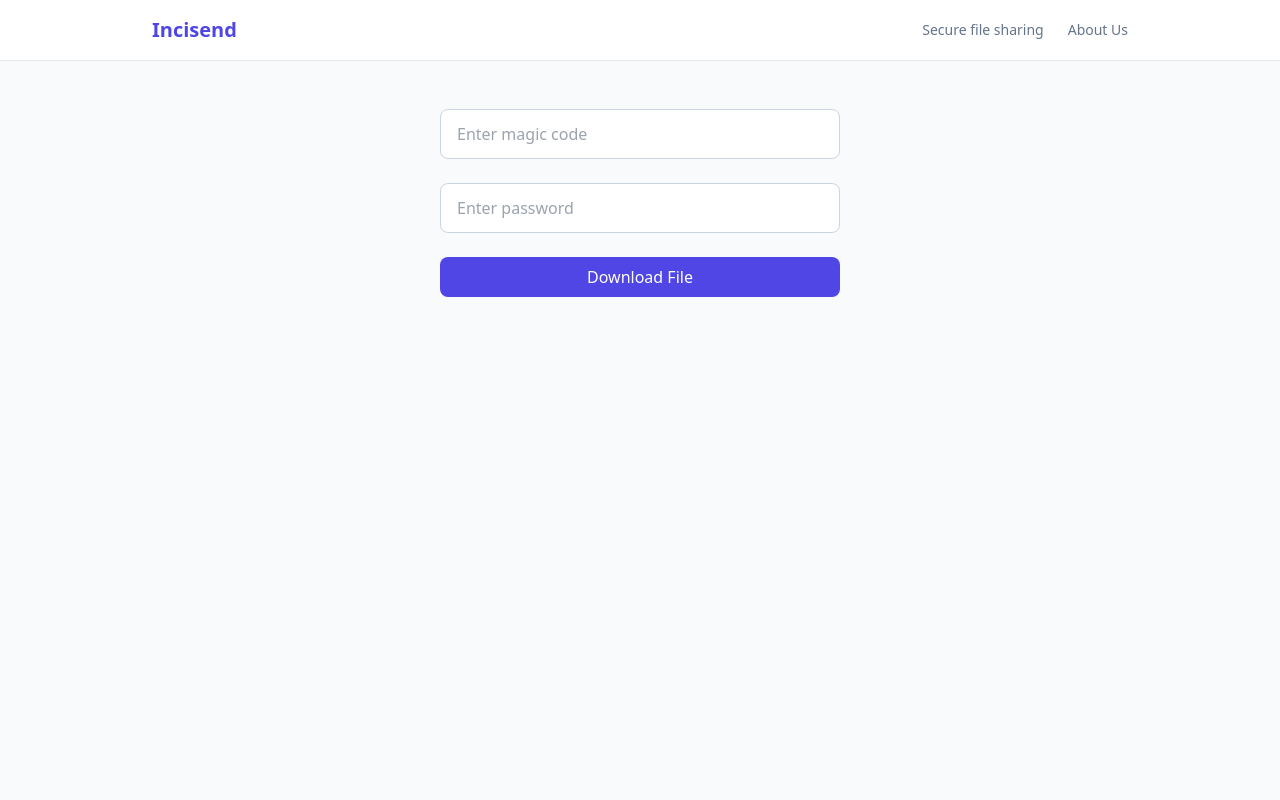
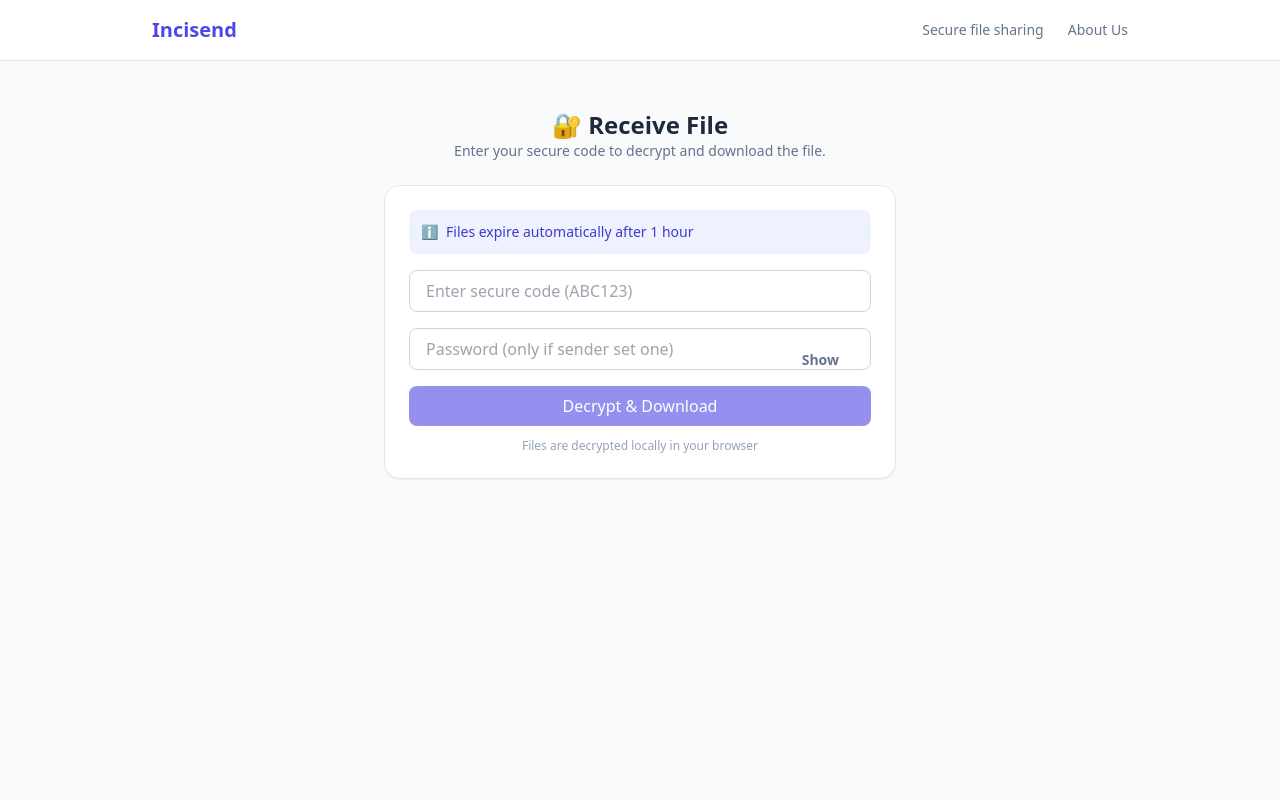
Before and after one commit to Inciverse/incisend, a Next.js app: page /receive in a window 1280 px wide. Shown: the top 800 px of the page. Built offline with nearby package versions, Linux system fonts and the light colour scheme.

Commit message:
Update ReceiveBox.tsx

```diff
--- a/components/ReceiveBox.tsx
+++ b/components/ReceiveBox.tsx
@@ -5,13 +5,18 @@ import { useState } from "react";
 export default function ReceiveBox() {
   const [inputCode, setInputCode] = useState("");
   const [password, setPassword] = useState("");
+  const [showPassword, setShowPassword] = useState(false);
   const [message, setMessage] = useState("");
+  const [loading, setLoading] = useState(false);
 
   const handleReceive = async () => {
-    if (!inputCode || !password) {
-      setMessage("Enter code and password");
+    if (!inputCode) {
+      setMessage("Enter a valid secure code");
       return;
     }
+
+    setLoading(true);
+    setMessage("");
 
     const res = await fetch("/api/download", {
       method: "POST",
@@ -22,24 +27,19 @@ export default function ReceiveBox() {
       }),
     });
 
+    setLoading(false);
+
     if (!res.ok) {
-      setMessage("Invalid code or file expired");
+      setMessage("Invalid code, wrong password, or file expired");
       return;
     }
 
     const blob = await res.blob();
     const url = window.URL.createObjectURL(blob);
 
-const disposition = res.headers.get("Content-Disposition");
-let filename = "file";
-
-if (disposition && disposition.includes("filename=")) {
-  filename = disposition.split("filename=")[1].replace(/"/g, "");
-}
-
     const a = document.createElement("a");
     a.href = url;
-a.download = filename;
+    a.download = "downloaded-file";
     document.body.appendChild(a);
     a.click();
 
@@ -50,34 +50,72 @@ window.URL.revokeObjectURL(url);
   };
 
   return (
-    <div style={{ maxWidth: 400, margin: "auto" }}>
+    <div className="mx-auto max-w-lg">
+      {/* HEADER */}
+      <div className="text-center mb-6">
+        <h1 className="text-2xl font-bold flex justify-center gap-2 items-center">
+          🔐 Receive File
+        </h1>
+        <p className="text-sm text-slate-500">
+          Enter your secure code to decrypt and download the file.
+        </p>
+      </div>
+
+      {/* CARD */}
+      <div className="rounded-2xl border bg-white p-6 shadow-sm">
+        {/* INFO BOX */}
+        <div className="mb-4 rounded-lg bg-indigo-50 p-3 text-sm text-indigo-700 flex gap-2">
+          <span>ℹ️</span>
+          <span>Files expire automatically after 1 hour</span>
+        </div>
+
+        {/* CODE INPUT */}
         <input
-        placeholder="Enter magic code"
+          placeholder="Enter secure code (ABC123)"
           value={inputCode}
           onChange={(e) => setInputCode(e.target.value.toUpperCase())}
+          className="mb-4 w-full rounded-lg border px-4 py-2"
         />
 
-      <br />
-      <br />
-
+        {/* PASSWORD */}
+        <div className="relative mb-4">
           <input
-        type="password"
-        placeholder="Enter password"
+            type={showPassword ? "text" : "password"}
+            placeholder="Password (only if sender set one)"
             value={password}
             onChange={(e) => setPassword(e.target.value)}
+            className="w-full rounded-lg border px-4 py-2 pr-10"
           />
+          <button
+            type="button"
+            onClick={() => setShowPassword(!showPassword)}
+            className="absolute right-3 top-2.5 text-sm text-slate-500"
+          >
+            {showPassword ? "Hide" : "Show"}
+          </button>
+        </div>
 
-      <br />
-      <br />
-
+        {/* ACTION */}
         <button
           onClick={handleReceive}
-        className="w-full bg-indigo-600 hover:bg-indigo-700 text-white font-medium py-2 rounded-lg transition"
+          disabled={loading || !inputCode}
+          className="w-full rounded-lg bg-indigo-600 py-2 font-medium text-white hover:bg-indigo-700 transition disabled:opacity-60"
         >
-        Download File
+          {loading ? "Verifying..." : "Decrypt & Download"}
         </button>
 
-      {message && <p>{message}</p>}
+        {/* MICRO COPY */}
+        <p className="mt-3 text-center text-xs text-slate-400">
+          Files are decrypted locally in your browser
+        </p>
+
+        {/* MESSAGE */}
+        {message && (
+          <p className="mt-4 text-center text-sm text-slate-600">
+            {message}
+          </p>
+        )}
+      </div>
     </div>
   );
 }
```
Lines whose indentation alone changed are shown as unchanged.
